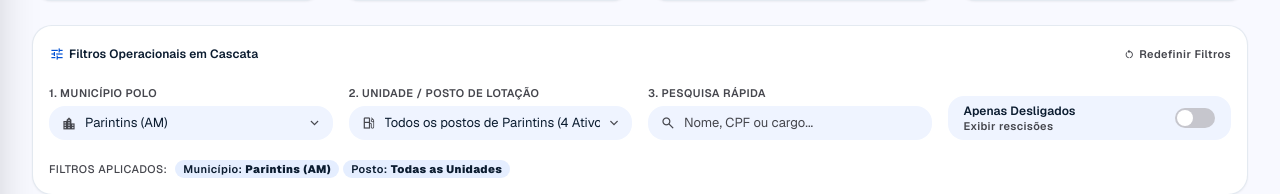
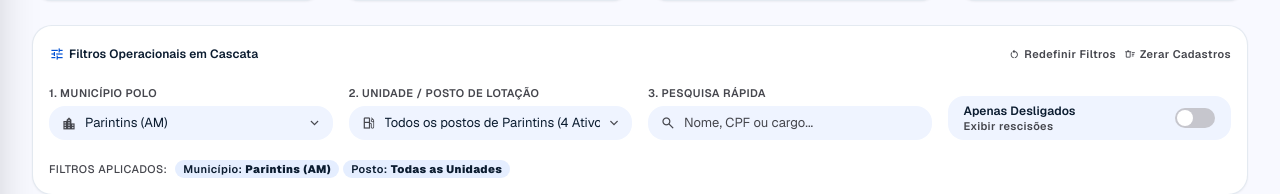
Before and after one commit to kaynaldm/POSTO-OLIVEIRA, a website: page colaboradores.html in a window 1280 px wide. Shown: the part 321-515 px from the top of the page. Drawn offline with nearby package versions, Linux system fonts and the light colour scheme.

Commit message:
feat: implement employee registration, real-time CPF masking, empty state reset, and cross-system synchronization

```diff
--- a/colaboradores.html
+++ b/colaboradores.html
@@ -238,10 +238,16 @@
 <span class="material-symbols-outlined text-base text-secondary">tune</span>
 <span>Filtros Operacionais em Cascata</span>
 </div>
+<div class="flex items-center gap-space-sm">
 <button class="text-on-surface-variant hover:text-secondary font-label-sm text-label-sm flex items-center gap-1 transition-colors cursor-pointer" onclick="resetFilters()" type="button">
 <span class="material-symbols-outlined text-xs">restart_alt</span>
 <span>Redefinir Filtros</span>
 </button>
+<button class="text-on-surface-variant hover:text-error font-label-sm text-label-sm flex items-center gap-1 transition-colors cursor-pointer" onclick="if(confirm('Deseja zerar todos os colaboradores para iniciar seu cadastro real?')){ PostoStore.clearAll(); }" title="Zerar lista para iniciar cadastro limpo" type="button">
+<span class="material-symbols-outlined text-xs">delete_sweep</span>
+<span>Zerar Cadastros</span>
+</button>
+</div>
 </div>
 <div class="grid grid-cols-1 md:grid-cols-12 gap-space-md items-end">
 <!-- Select 1: Municipio -->
--- a/sync-store.js
+++ b/sync-store.js
@@ -77,6 +77,10 @@
       this.saveColaboradores(list);
       return list;
     },
+    clearAll: function() {
+      this.saveColaboradores([]);
+      return [];
+    },
     formatDateBR: function(dateStr) {
       if (!dateStr || dateStr === '—') return '—';
       if (dateStr.includes('/')) return dateStr;
```
